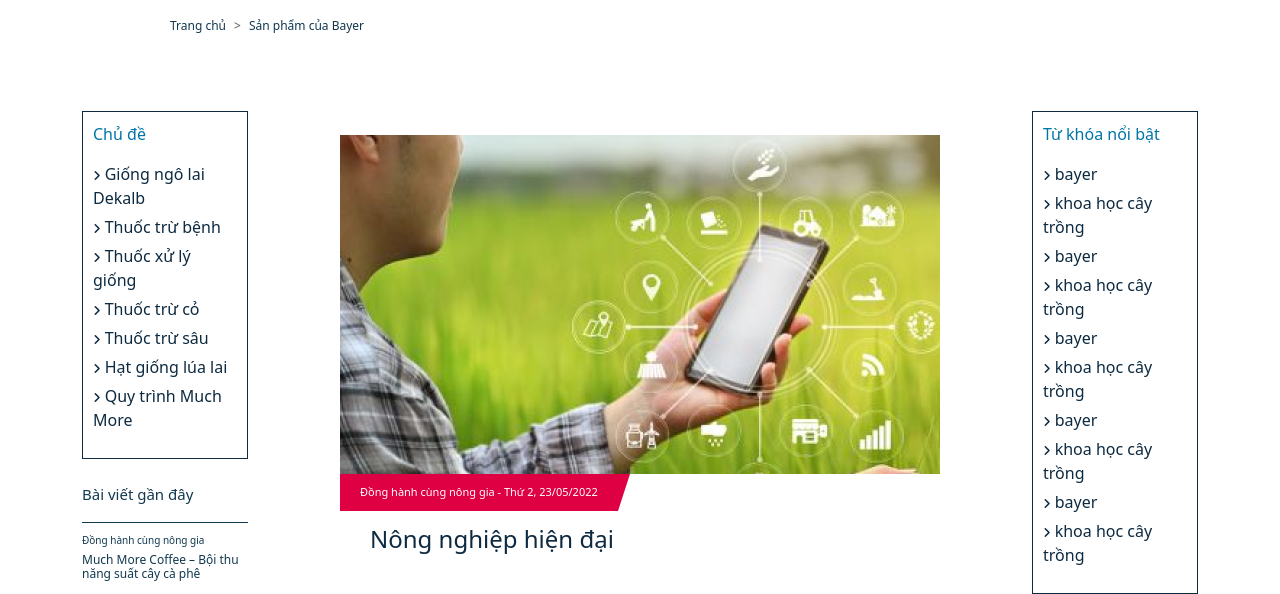
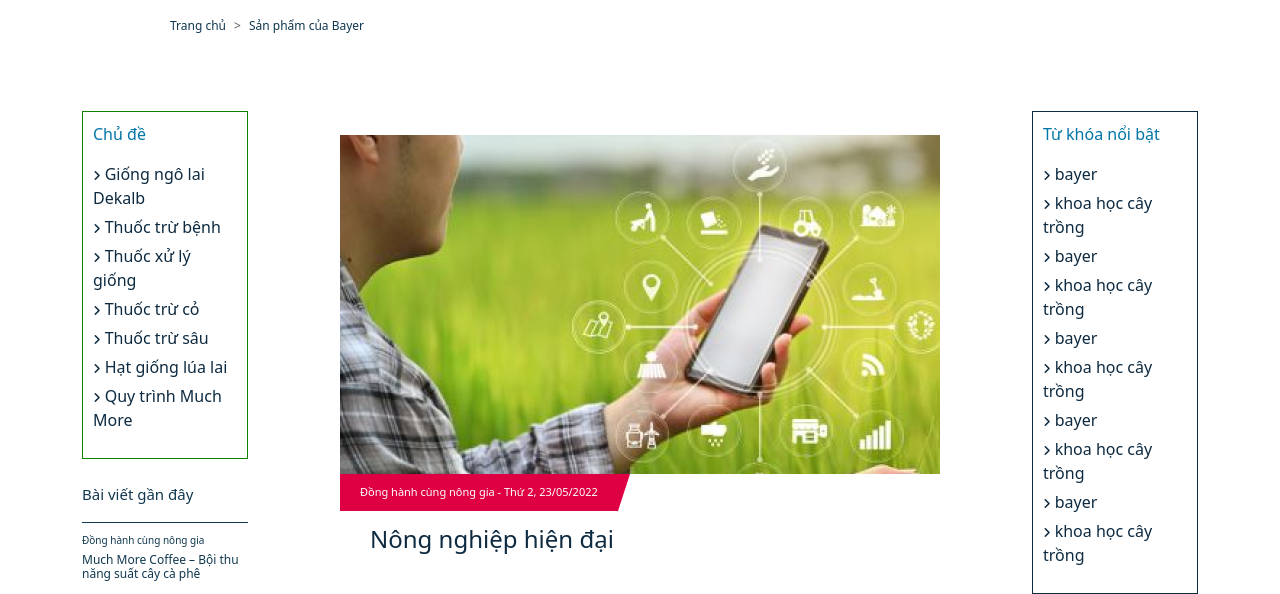
Before and after one commit to dhngan19/bayer, a plain HTML site: page list.html in a window 1280 px wide. Shown: the part 163-757 px from the top of the page. Drawn offline with nearby package versions, Linux system fonts and the light colour scheme; a web font is replaced by a local one.

Commit message:
fix border color

```diff
--- a/list.html
+++ b/list.html
@@ -305,7 +305,6 @@
           <nav style="--bs-breadcrumb-divider: '>'" aria-label="breadcrumb">
             <ol class="breadcrumb">
               <li class="breadcrumb-item"><a href="/">Trang chủ</a></li>
-              <!-- <li class="breadcrumb-item" aria-current="page"><a href="#">Đồng hành cùng nông gia</a></li> -->
               <li class="breadcrumb-item active" aria-current="page">
                 Sản phẩm của Bayer
               </li>
@@ -317,7 +316,7 @@
       <section class="container-md detail_content">
         <div class="row">
           <div class="col-sm-12 col-md-2">
-            <div class="detail_content-right">
+            <div class="detail_content-right detail_content-topic">
               <p>Chủ đề</p>
               <ul>
                 <li><a href="#"><i class="fa fa-angle-right"></i> Giống ngô lai Dekalb</a></li>
--- a/sass/Pages/_detail.scss
+++ b/sass/Pages/_detail.scss
@@ -77,6 +77,9 @@
         }
     }
     .detail_content-right {
+        &.detail_content-topic {
+            border: 1px solid #108000;
+        }
         border: 1px solid #0D2A40;
         padding: 10px;
         p {
```
Also changed, not shown: css/main.css, 1 other file.
